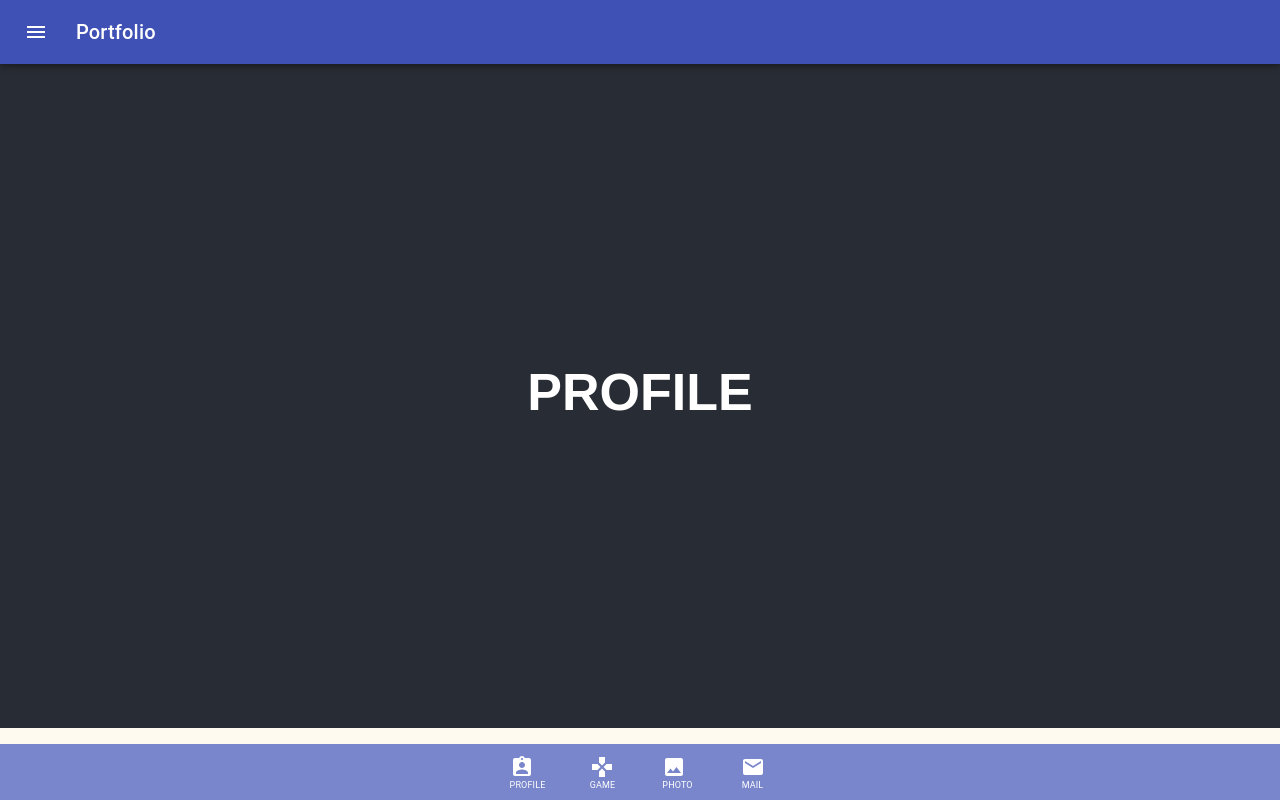
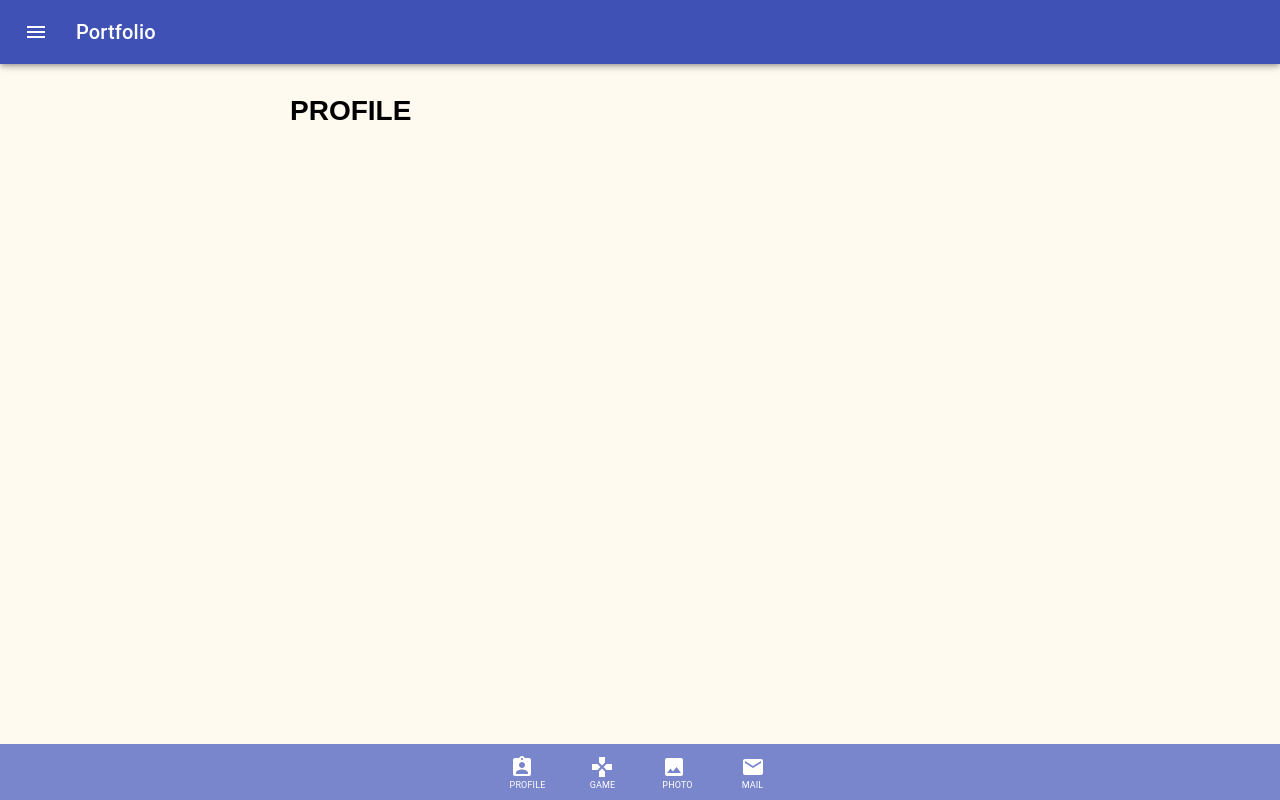
Before and after one commit to tomostock/my-app2, a React (Create React App) app: page /Profile in a window 1280 px wide. Built offline with nearby package versions, Linux system fonts and the light colour scheme; no server answers; what react-swipeable-views-utils would draw is missing.

Commit message:
css調整

```diff
--- a/src/css/App.css
+++ b/src/css/App.css
@@ -15,7 +15,6 @@
 
 .App-header {
   background-color: #282c34;
-  min-height: 84vh;
   display: flex;
   flex-direction: column;
   align-items: center;
--- a/src/css/game.css
+++ b/src/css/game.css
@@ -43,7 +43,6 @@ ol, ul {
 
 .game {
   display: flex;
-  min-height: 84vh;
   flex-direction: column;
   align-items: center;
   justify-content: center;
--- a/src/css/index.css
+++ b/src/css/index.css
@@ -12,7 +12,7 @@ code {
     monospace;
 }
 .contents {
-  margin-top: 56px;
+  margin: 56px 0 -56px 0;
 }
 .MuiDrawer-paper {
   background-color: #424242!important;
--- a/src/css/profile.css
+++ b/src/css/profile.css
@@ -1,10 +1,5 @@
 .profile {
-  background-color: #282c34;
-  min-height: 84vh;
-  display: flex;
-  flex-direction: column;
-  align-items: center;
-  justify-content: center;
-  font-size: calc(10px + 2vmin);
-  color: white;
+  padding: 20px 20px 0px 20px;
+  max-width: 700px;
+  margin: auto;
 }
```
